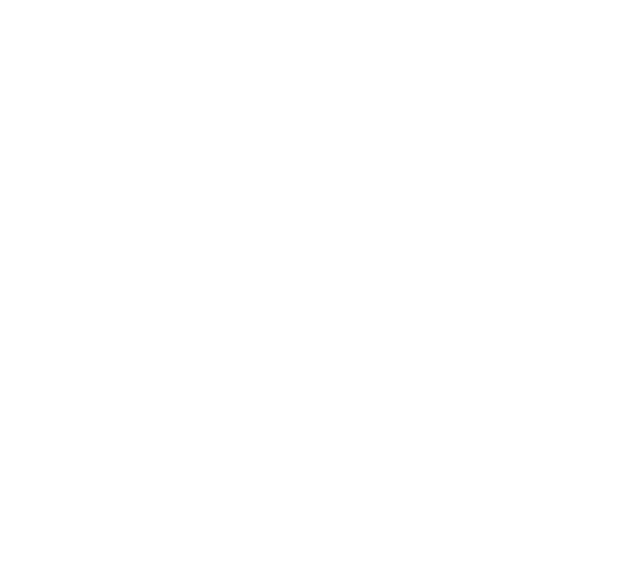
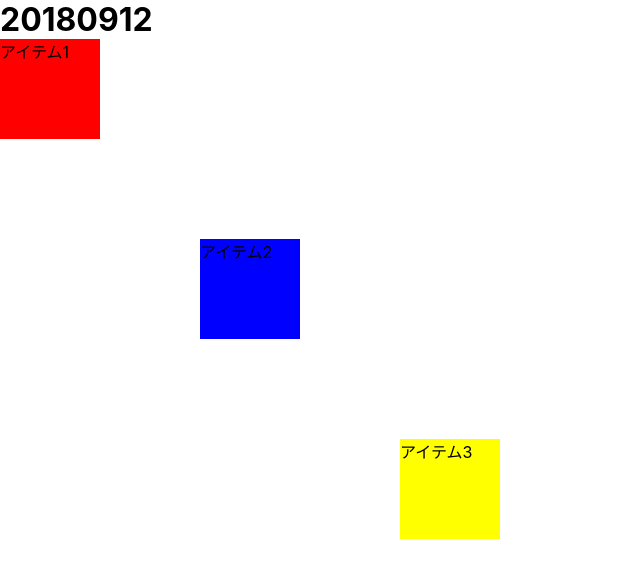
Before and after one commit to YukaKadokura/freespace, a Nuxt app: page /day/2018/09/12 in a window 1280 px wide. Before the commit this address had no page. Shown: the top 578 px of the page, without its empty margins (0-640 px from the left). Built offline with nearby package versions, Linux system fonts and the light colour scheme.

Commit message:
20180912分のページの作成。gridレイアウトの検証。

```diff
--- /dev/null
+++ b/pages/day/2018/09/12.vue
@@ -0,0 +1,55 @@
+<template>
+    <div>
+        <h1>{{ title }}</h1>
+        <div class="grid">
+            <div class="item1">
+                アイテム1
+            </div>
+            <div class="item2">
+                アイテム2
+            </div>
+            <div class="item3">
+                アイテム3
+            </div>
+        </div>
+    </div>
+</template>
+
+<script>
+export default{
+    data(){
+        return{
+            title:"20180912"
+        }
+    }
+}
+</script>
+
+<style>
+.grid{
+    display:grid;
+    grid-template-rows: 200px 200px 200px;
+    grid-template-columns: 200px 200px 200px;
+}
+.item1{
+    background:red;
+    width:100px;
+    height:100px;
+    grid-row: 1 / 3;
+    grid-column: 1 / 3;
+}
+.item2{
+    background:blue;
+    width:100px;
+    height:100px;
+    grid-row: 2 / 3;
+    grid-column: 2 / 3;
+}
+.item3{
+    background:yellow;
+    width:100px;
+    height:100px;
+    grid-row: 3/ 3;
+    grid-column: 3/ 3;
+}
+</style>
--- a/pages/index.vue
+++ b/pages/index.vue
@@ -7,6 +7,7 @@
     <div class="content">
       <div class="day">
         <p>201809</p>
+        <v-btn small nuxt-link to="/day/2018/09/12">20180912</v-btn>
         <v-btn small nuxt-link to="/day/2018/09/11">20180911</v-btn>
         <v-btn small nuxt-link to="/day/2018/09/10">20180910</v-btn>
         <v-btn small nuxt-link to="/day/2018/09/09">20180909</v-btn>
```
